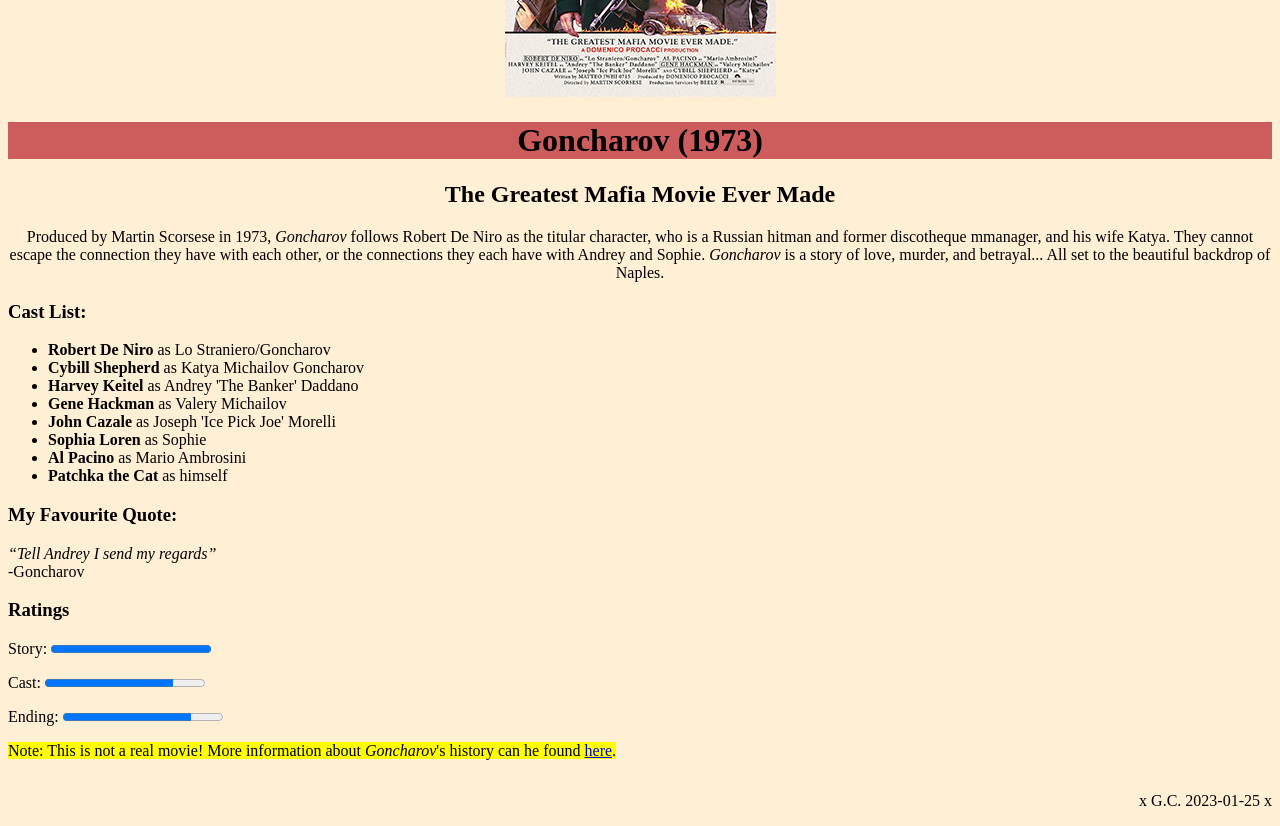
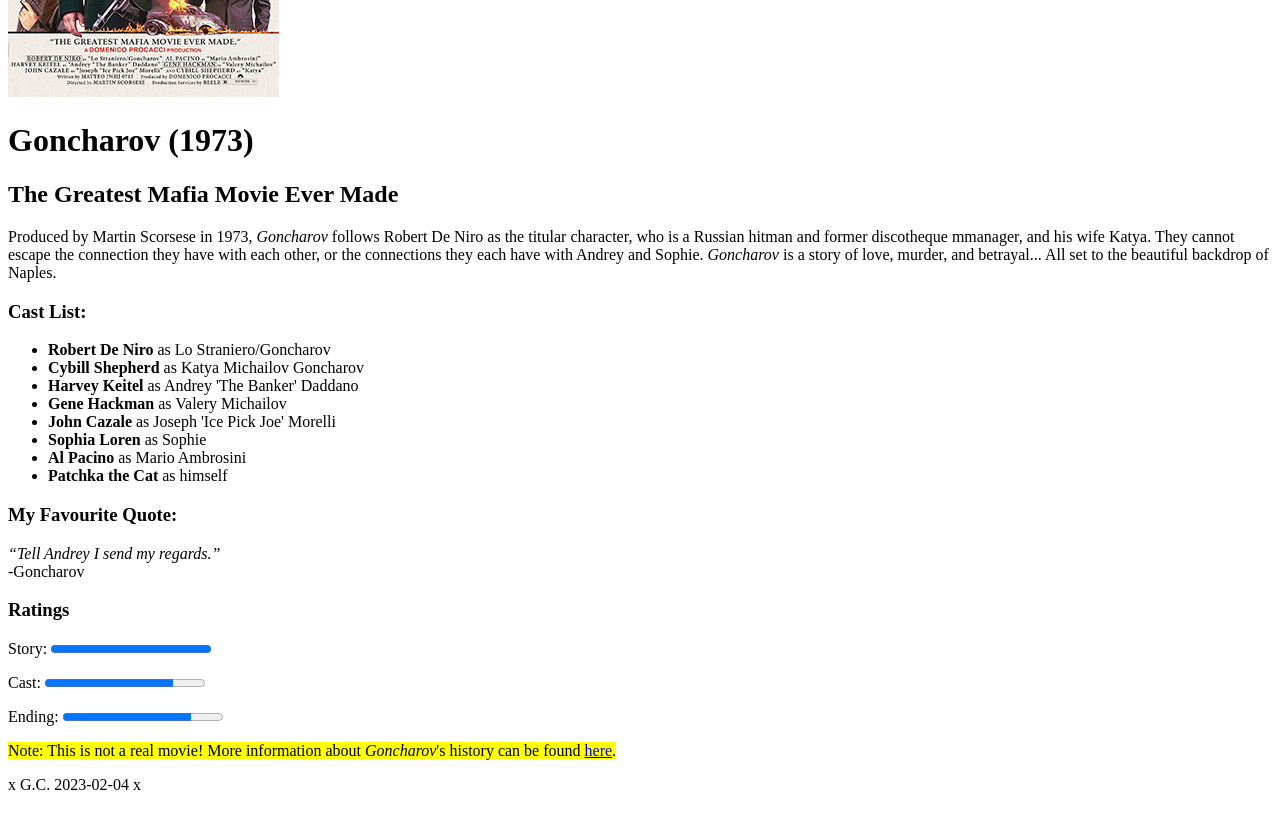
Before and after one commit to chat0084/chat0084.github.io, a plain HTML site: page lib2024/qa/assignment one.html in a window 1280 px wide. Shown: the part 280-1106 px from the top of the page. Drawn offline with Linux system fonts and the light colour scheme.

Commit message:
working on assignment 1

```diff
--- a/lib2024/qa/assignment one.html
+++ b/lib2024/qa/assignment one.html
@@ -1,16 +1,24 @@
 <!DOCTYPE html>
-<!DOCTYPE html>
-<html>
+<html lang="en">
 	<head>
+		<title>My Favourite Movie: Goncharov</title>
 		<meta charset="utf-8">
 		<meta name="viewport" content="width=device-width, initial-scale=1">
-		<title>Assignment One</title>
+		<meta name="description" content="assignment one">
+		<meta name="author" content="Grey Chattaway">
+		<meta name="keywords" content="html, my first page, my favourite movie, fake movie, tumblr memes">
+		<link rel="icon" type="image/x-icon" href="icons/gun.png">
 	</head>
-	<body style="background-color:papayawhip;">
-		<center><img src="goncharovposter.png" alt="Goncharov Poster"></center>
-		<h1 style="background-color:indianred;"><center>Goncharov (1973)</center></h1>
-		<h2><center>The Greatest Mafia Movie Ever Made</h2></center>
-		<center><p>Produced by Martin Scorsese in 1973, <i>Goncharov</i> follows Robert De Niro as the titular character, who is a Russian hitman and former discotheque mmanager, and his wife Katya. They cannot escape the connection they have with each other, or the connections they each have with Andrey and Sophie. <i>Goncharov</i> is a story of love, murder, and betrayal... All set to the beautiful backdrop of Naples.</p></center>
+	<body>
+		<header>
+		<img src="images/goncharovposter.png" alt="Goncharov Poster" width="271" height="369">
+		<h1>Goncharov (1973)</h1>
+		</header>
+		<section>
+		<h2>The Greatest Mafia Movie Ever Made</h2>
+		<p>Produced by Martin Scorsese in 1973, <i>Goncharov</i> follows Robert De Niro as the titular character, who is a Russian hitman and former discotheque mmanager, and his wife Katya. They cannot escape the connection they have with each other, or the connections they each have with Andrey and Sophie. <i>Goncharov</i> is a story of love, murder, and betrayal... All set to the beautiful backdrop of Naples.</p>
+		</section>
+		<section>
 		<h3>Cast List:</h3>
 			<ul>
 				<li><b>Robert De Niro</b> as Lo Straniero/Goncharov</li>
@@ -22,14 +30,23 @@
 				<li><b>Al Pacino</b> as Mario Ambrosini</li>
 				<li><b>Patchka the Cat</b> as himself</li>
 			</ul>
-		<h3>My Favourite Quote:</h3>
-		<p><i><q>Tell Andrey I send my regards</q></i><br>-Goncharov</br></p>
+		</section>
+		<section>
+			<h3>My Favourite Quote:</h3>
+			<p><i><q>Tell Andrey I send my regards.</q></i><br>-Goncharov</p>
+		</section>
+		<section>
 		<h3>Ratings</h3>
-		<p>Story: <progress value="5" max="5"></p>
-		<p>Cast: <progress value="4" max="5"></p>
-		<p>Ending: <progress value="4" max="5">
-		<p><mark>Note: This is not a real movie! More information about <i>Goncharov</i>'s history can he found <a href="https://en.wikipedia.org/wiki/Goncharov_(meme)" target="_blank">here</a>.</mark></p>
-		<p style="float:right"> x G.C. 2023-01-25 x</p>
-
-</body>
+			<p>Story: <progress value="5" max="5"></progress></p>
+			<p>Cast: <progress value="4" max="5"></progress></p>
+			<p>Ending: <progress value="4" max="5"></progress></p>
+		</section>
+		<footer>
+			<nav>
+			<p><mark>Note: This is not a real movie! More information about <i>Goncharov</i>'s history can be found <a href="https://en.wikipedia.org/wiki/Goncharov_(meme)" target="_blank">here</a>.</mark></p>
+			<!-- My actual favourite movie changes a lot but Goncharov was a really neat experience - hundreds of people working collectively to make up a movie and commit to the bit. -->
+			</nav>
+			<p> x G.C. 2023-02-04 x</p>
+		</footer>
+	</body>
 </html>
```
Also changed, not shown: lib2024/qa/practice.html (added, +35 -0 lines), lib2024/qa/icons/gun.png (added), lib2024/qa/images/goncharovposter.png (renamed from lib2024/qa/goncharovposter.png), lib2024/qa/images/smsampleimg.gif (added).
